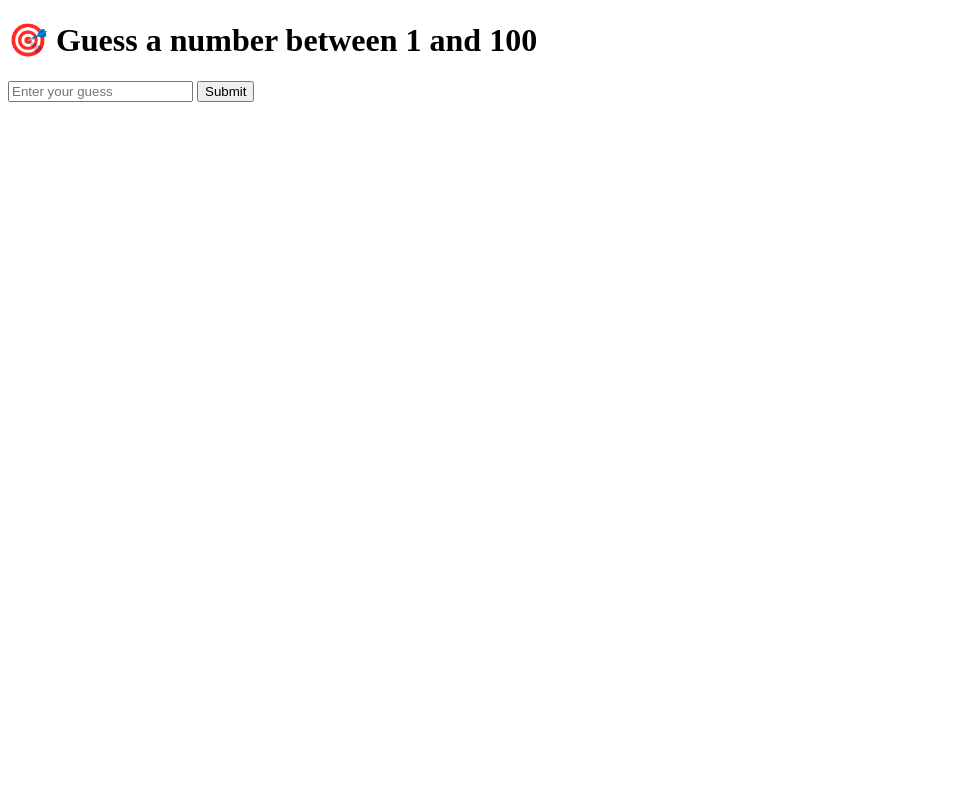
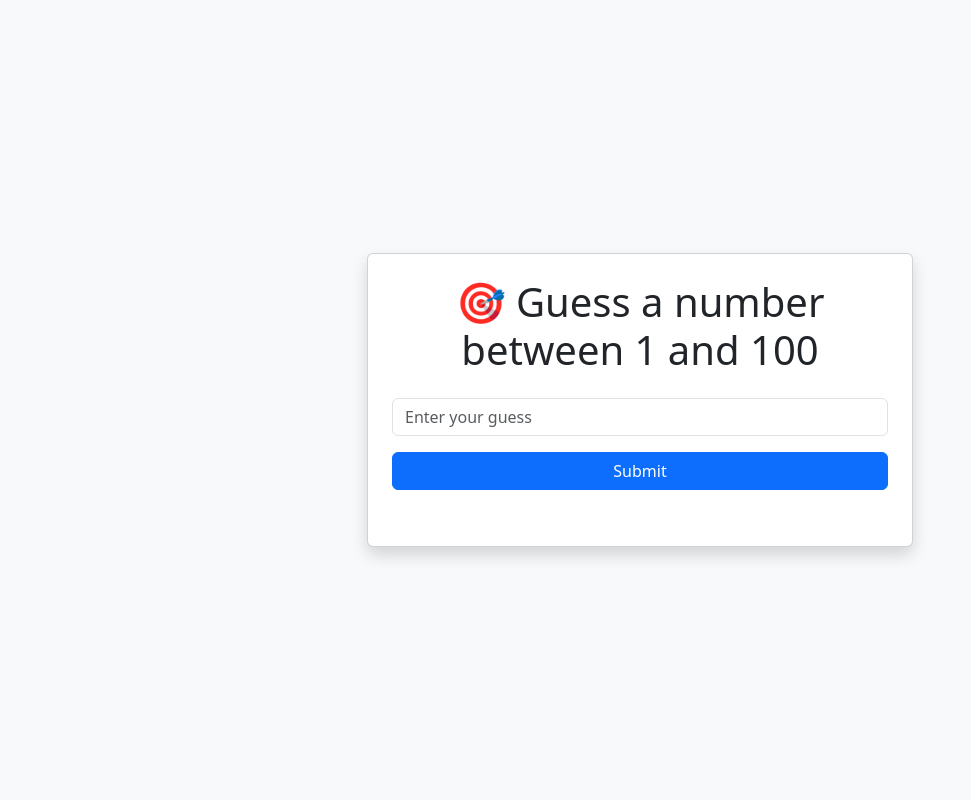
Before and after one commit to hdotpy/guessing_game, a Flask app: page / in a window 1280 px wide. Shown: the whole page, without its empty margins (0-971 px from the left). Run offline with Flask 3, Linux system fonts and the light colour scheme.

Commit message:
New code

```diff
--- a/templates/index.html
+++ b/templates/index.html
@@ -1,28 +1,48 @@
 <!DOCTYPE html>
-<html>
+<html lang="en">
 
 <head>
+    <meta charset="UTF-8">
     <title>Guess the Number</title>
+
+    <!-- Mobile Responsive Meta Tag -->
+    <meta name="viewport" content="width=device-width, initial-scale=1">
+
+    <!-- Bootstrap CSS CDN -->
+    <link href="https://cdn.jsdelivr.net/npm/bootstrap@5.3.0/dist/css/bootstrap.min.css" rel="stylesheet">
 </head>
 
-<body>
-    <h1>🎯 Guess a number between 1 and 100</h1>
+<body class="bg-light d-flex align-items-center" style="min-height: 100vh;">
+
+    <div class="container">
+        <div class="row justify-content-center">
+            <div class="col-md-6 col-sm-10">
+                <div class="card shadow p-4">
+                    <h1 class="text-center mb-4">🎯 Guess a number between 1 and 100</h1>
 
                     {% if not game_over %}
                     <form method="POST">
-        <input type="number" name="guess" placeholder="Enter your guess" required>
+                        <div class="mb-3">
+                            <input type="number" name="guess" class="form-control" placeholder="Enter your guess"
+                                required>
+                        </div>
                         <input type="hidden" name="secret_number" value="{{ secret_number }}">
                         <input type="hidden" name="current_try" value="{{ current_try }}">
-        <button type="submit">Submit</button>
+                        <button type="submit" class="btn btn-primary w-100">Submit</button>
                     </form>
                     {% else %}
-    <p>🔒 Game over.</p>
+                    <p class="text-center text-muted">🔒 Game over.</p>
                     <form method="GET">
-        <button type="submit">🔄 Play Again</button>
+                        <button type="submit" class="btn btn-secondary w-100">🔄 Play Again</button>
                     </form>
                     {% endif %}
 
-    <p>{{ message }}</p>
+                    <p class="mt-3 text-center">{{ message }}</p>
+                </div>
+            </div>
+        </div>
+    </div>
+
 </body>
 
 </html>
```
Lines whose indentation alone changed are shown as unchanged.
